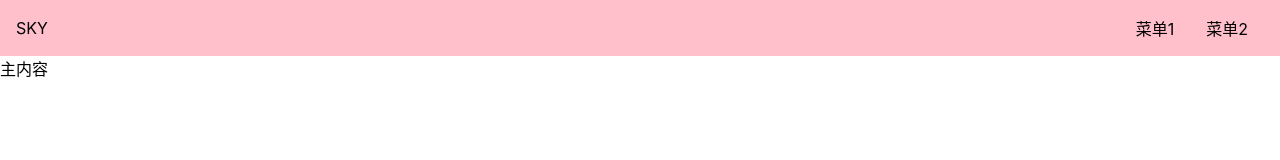
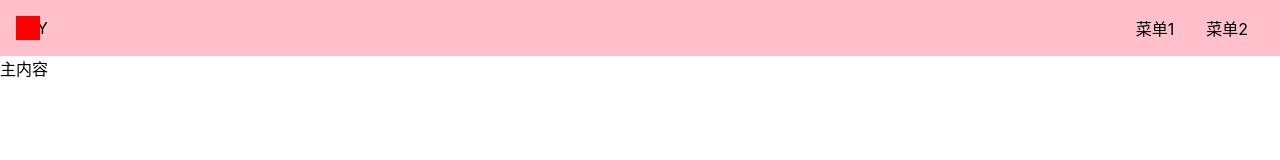
Before and after one commit to Wang-zhetao/skyUI, a Vue app: page /#/doc in a window 1280 px wide. Shown: the top 160 px of the page. Built offline with nearby package versions, Linux system fonts and the light colour scheme.

Commit message:
添加toggleAside

```diff
--- a/src/components/Topnav.vue
+++ b/src/components/Topnav.vue
@@ -43,7 +43,16 @@
         margin: 0 1em;
       }
     }
-    > .toggleAside {}
+    > .toggleAside {
+    display: inline-block;
+    width: 24px;
+    height: 24px;
+    background: red;
+    position: absolute;
+    left: 16px;
+    top: 50%;
+    transform: translateY(-50%);
+    }
   @media (max-width:500px) {
     > .menu{display: none;}
     > .logo{margin: 0 auto;}
```
